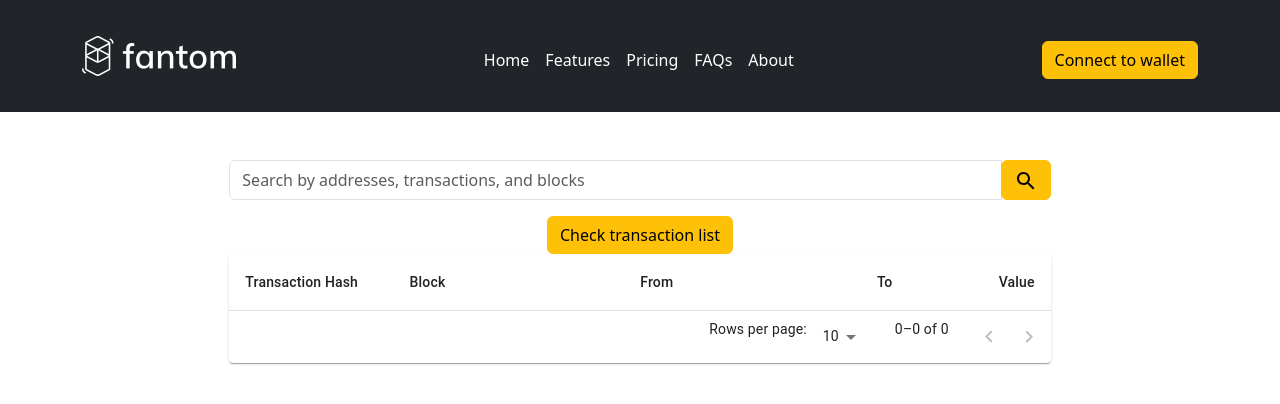
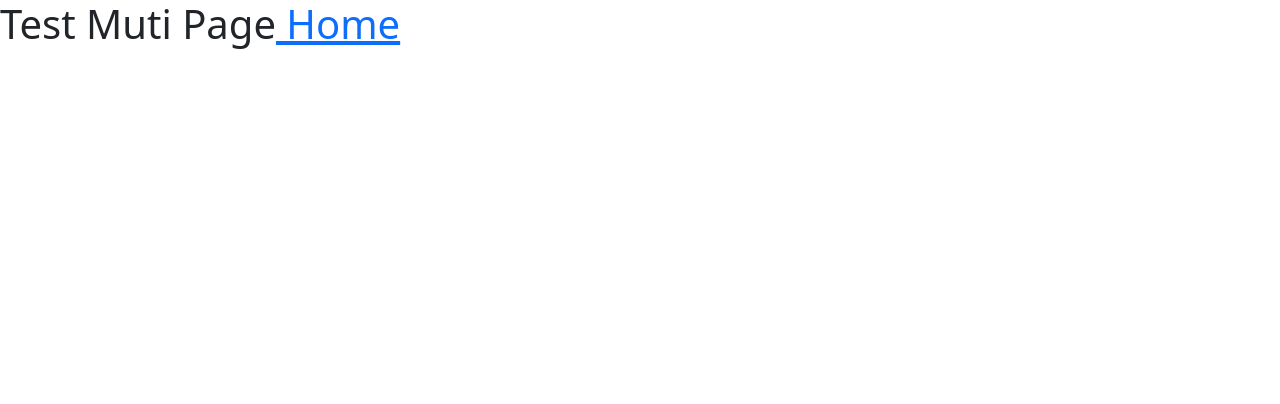
Before and after one commit to dkpatpot/SeniorProject-FTMStakingTool, a React (Create React App) app in the folder ftm-stakingtool/: page /testMultiPage in a window 1280 px wide. Shown: the top 404 px of the page. Built offline with nearby package versions, Linux system fonts and the light colour scheme; a web font is replaced by a local one.

Commit message:
add multi page and create TestMultiPage

```diff
--- a/ftm-stakingtool/package.json
+++ b/ftm-stakingtool/package.json
@@ -18,6 +18,7 @@
     "react": "^18.2.0",
     "react-bootstrap": "^2.9.2",
     "react-dom": "^18.2.0",
+    "react-router-dom": "^6.21.2",
     "react-scripts": "5.0.1",
     "web-vitals": "^2.1.4"
   },
--- a/ftm-stakingtool/src/components/App.jsx
+++ b/ftm-stakingtool/src/components/App.jsx
@@ -2,12 +2,22 @@ import React from "react";
 import Header from "./Header";
 import Content from "./Content";
 
+import {
+  BrowserRouter,
+  Routes,
+  Route
+} from "react-router-dom";
+import TestMultiPage from "../pages/TestMultiPage";
+import Home from "../pages/Home";
+
 function App() {
   return (
-    <div>
-      <Header />
-      <Content />
-    </div>
+    <BrowserRouter>
+      <Routes>
+        <Route path="/" element={<Home/>}/>
+        <Route path="testMultiPage" element={<TestMultiPage/>}/>
+      </Routes>
+    </BrowserRouter>
   );
 }
 
--- a/ftm-stakingtool/src/components/Header.jsx
+++ b/ftm-stakingtool/src/components/Header.jsx
@@ -1,4 +1,9 @@
 import React from "react";
+import {
+  BrowserRouter,
+  Route,
+  Link
+} from "react-router-dom";
 
 function Header() {
   return (
@@ -16,9 +21,7 @@ function Header() {
 
           <ul className="nav d-flex justify-content-center py-3 pt-4">
             <li>
-              <a href="https://fantom.foundation/" className="nav-link px-2 text-white">
-                Home
-              </a>
+              <Link to="/" className="nav-link px-2 text-white"> Home </Link>
             </li>
             <li>
               <a href="https://fantom.foundation/" className="nav-link px-2 text-white">
@@ -40,6 +43,9 @@ function Header() {
                 About
               </a>
             </li>
+            <li>
+            <Link to="/TestMultiPage" className="nav-link px-2 text-white"> TestMultiPage </Link>
+            </li>
           </ul>
         <button type="button" className="btn btn-warning mt-2">Connect to wallet</button>
         </div>
--- /dev/null
+++ b/ftm-stakingtool/src/pages/Home.jsx
@@ -0,0 +1,19 @@
+import React from "react";
+import {
+    BrowserRouter,
+    Route,
+    Link
+} from "react-router-dom";
+import Header from "../components/Header";
+import Content from "../components/Content";
+
+const Home = () => {
+    return (
+        <div>
+            <Header />
+            <Content />
+        </div>
+    );
+};
+
+export default Home;
--- /dev/null
+++ b/ftm-stakingtool/src/pages/TestMultiPage.jsx
@@ -0,0 +1,19 @@
+import React from "react";
+import {
+    BrowserRouter,
+    Route,
+    Link
+} from "react-router-dom";
+
+const TestMultiPage = () => {
+    return (
+        <div>
+            <h1>
+                Test Muti Page
+                <Link to="/"> Home </Link>
+            </h1>
+        </div>
+    );
+};
+
+export default TestMultiPage;
```
Also changed, not shown: 2 other files (tests, documents, lock files or other folders).
